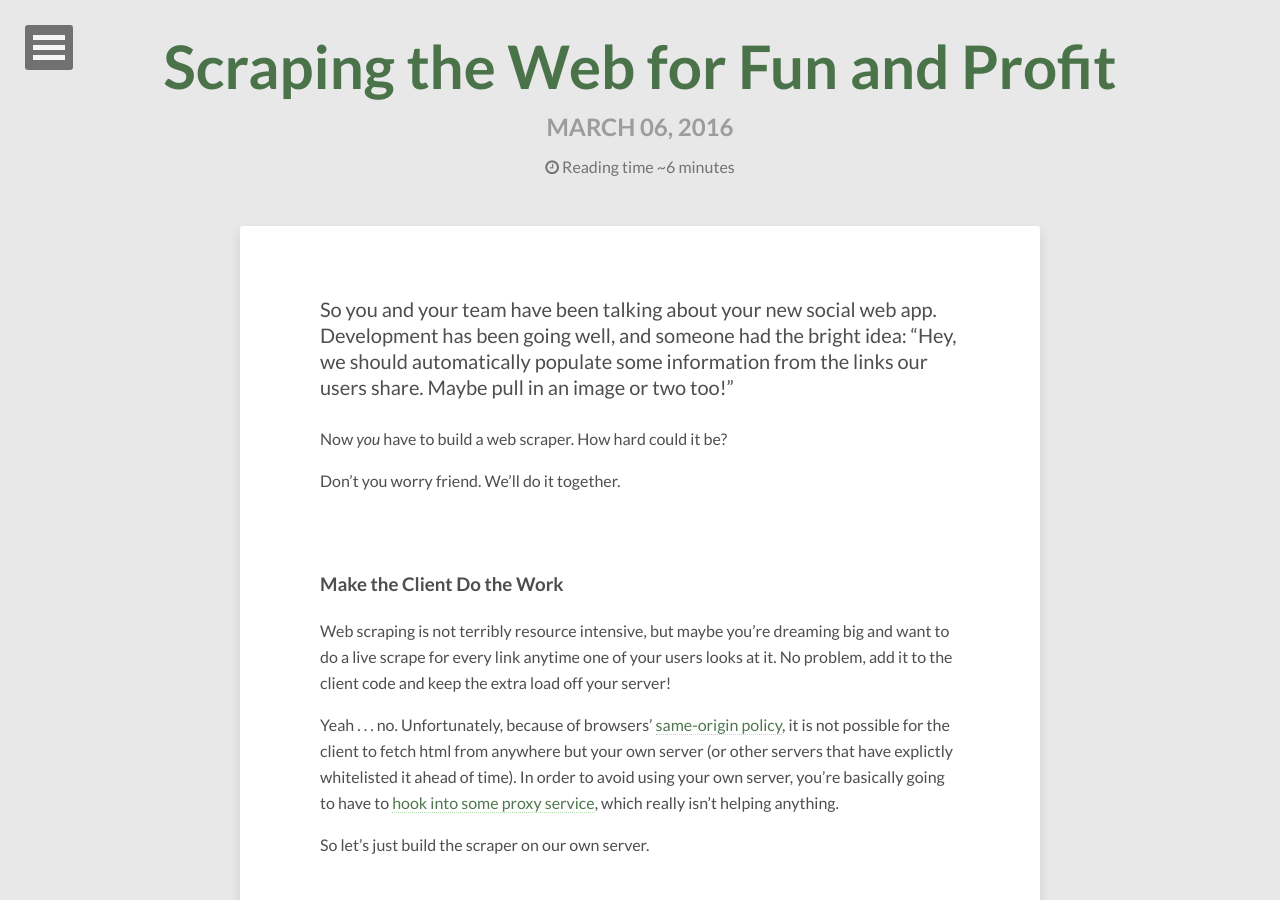
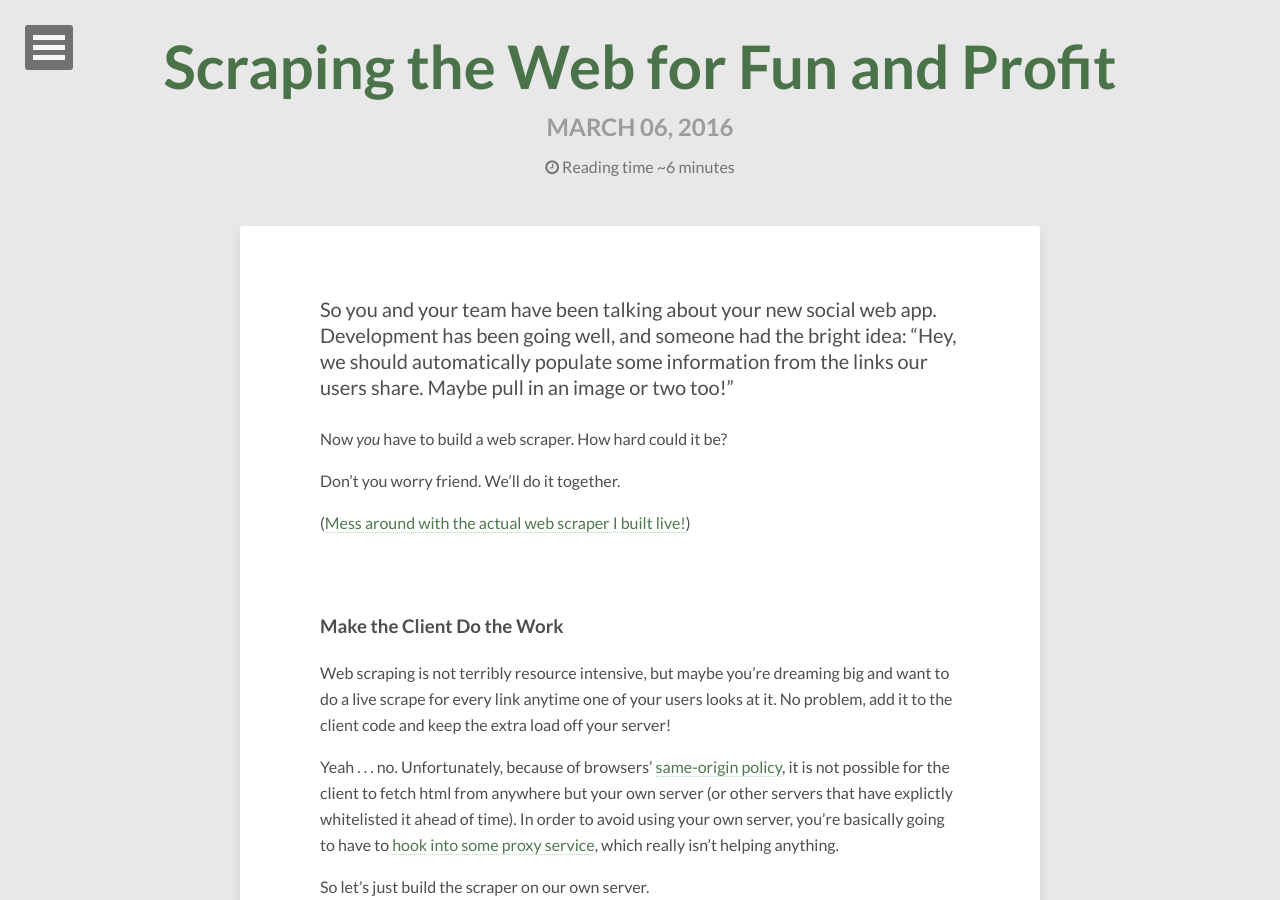
Before and after one commit to delventhalz/delventhalz.github.io, a Jekyll site: the page built from _posts/2016-02-06-web-scraping.markdown, in a window 1280 px wide and 900 px high. Built offline with Jekyll 4.4.1, drawn with Linux system fonts in a browser that asks for light colours; nearby versions of some CDN libraries; comment, search, counter and statistics services are not loaded.

Commit message:
Add link to web scraper to relevant post

```diff
--- a/_posts/2016-02-06-web-scraping.markdown
+++ b/_posts/2016-02-06-web-scraping.markdown
@@ -9,6 +9,8 @@ So you and your team have been talking about your new social web app. Developmen
 Now *you* have to build a web scraper. How hard could it be?
 
 Don't you worry friend. We'll do it together.
+
+([Mess around with the actual web scraper I built live!](http://map-anything.herokuapp.com/#/scraper))
 
 ### Make the Client Do the Work
 
```
